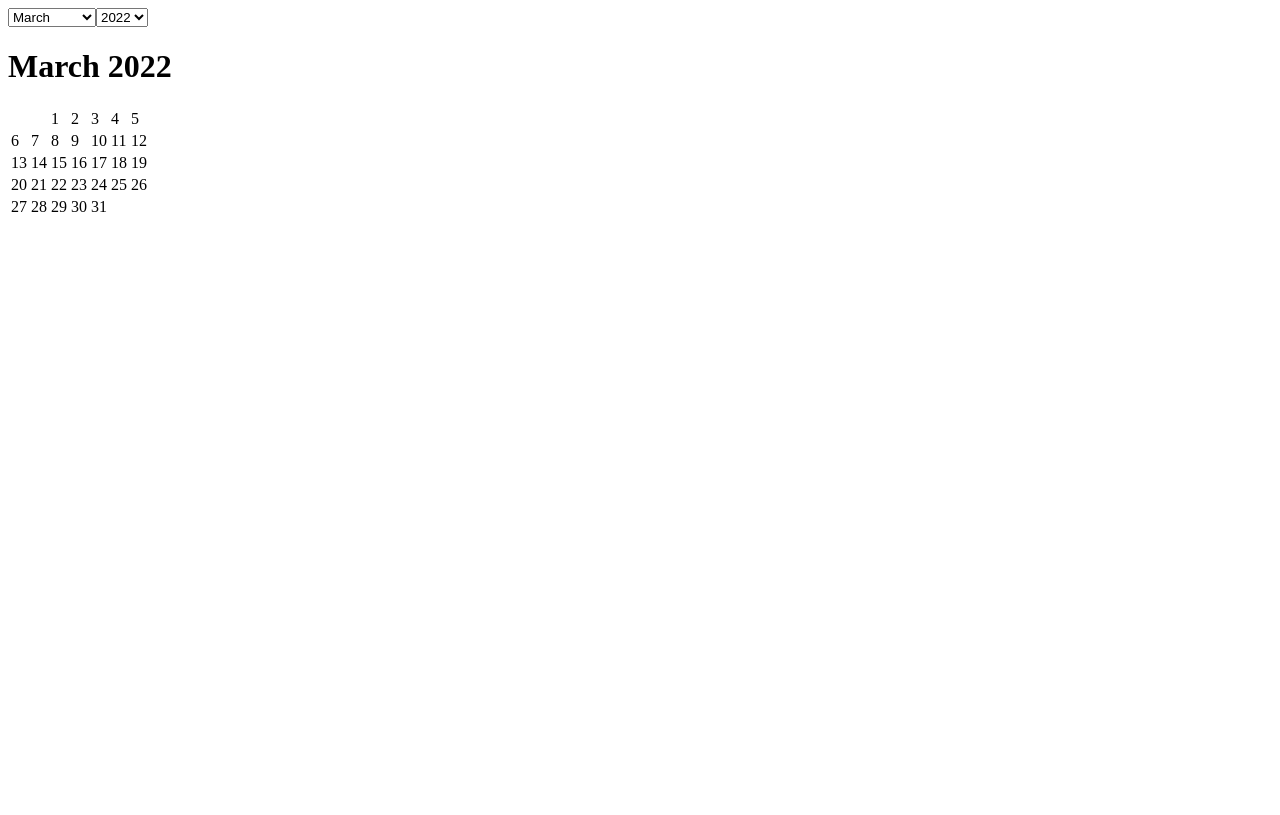
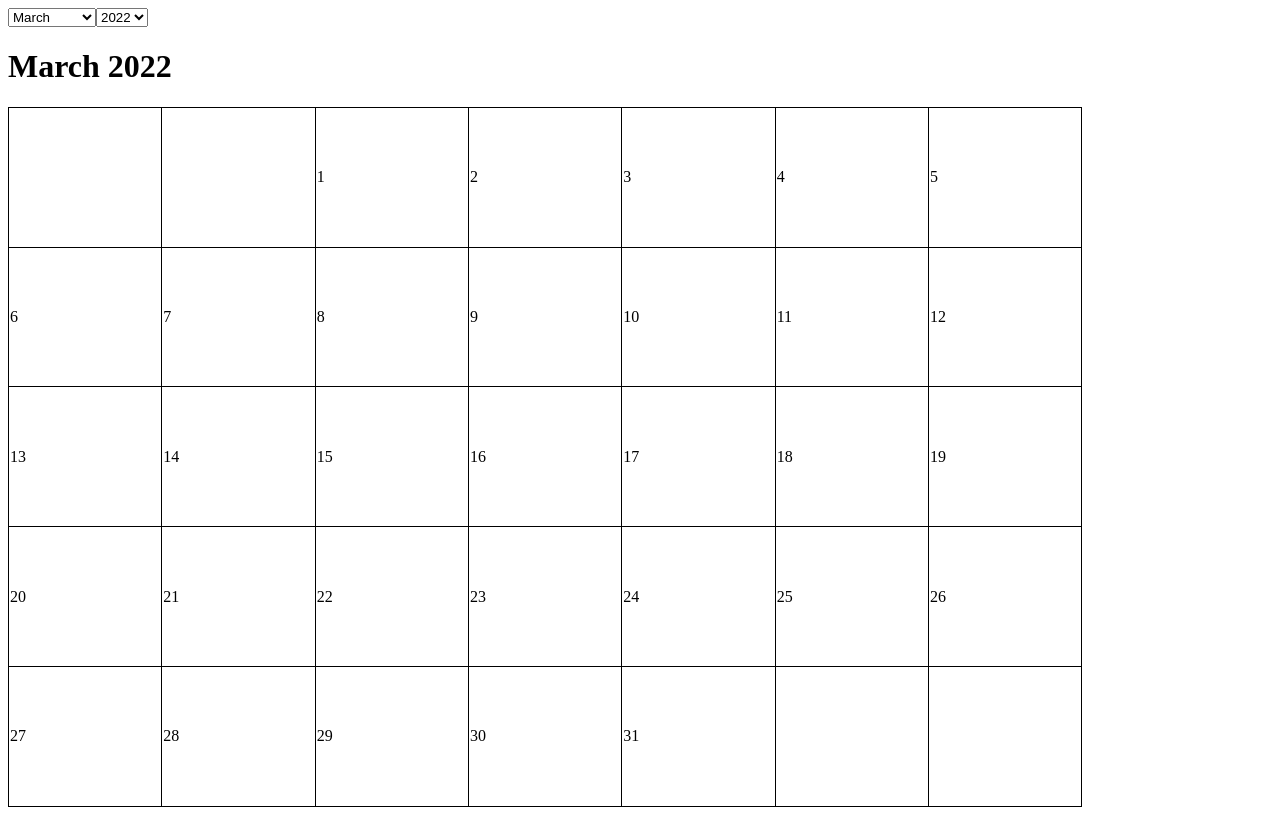
Before and after one commit to Park-Joyeong/Hoogle-Calendar, a React (Create React App) app: page / in a window 1280 px wide. Built offline with nearby package versions, Linux system fonts and the light colour scheme.

Commit message:
Calendar-body-table css

```diff
--- a/src/components/Calendar/CalendarComponents/CalendarBody.tsx
+++ b/src/components/Calendar/CalendarComponents/CalendarBody.tsx
@@ -1,5 +1,6 @@
 import React from "react";
 import { MONTHS } from "./months";
+import "../../../css/calendar-body.css";
 
 export interface Props {
     selectedYYYYMM: string;
@@ -23,16 +24,28 @@ const CalendarBody = (props: Props) => {
         let weekdayIdx = weekdayIdxOfFirstDay;
         let emptySlotCount = 0;
         while (emptySlotCount < weekdayIdx) {
-            rowData.push(<td key={`Slot_${emptySlotCount}`}></td>);
+            rowData.push(<td key={`Upper_Slot_${emptySlotCount}`} className="calendar-body-td"></td>);
             emptySlotCount++;
         }
         for (let i = firstDay; i <= lastDay; i++) {
-            rowData.push(<td key={i}>{i}</td>);
+            rowData.push(
+                <td key={i} className="calendar-body-td">
+                    {i}
+                </td>,
+            );
             weekdayIdx++;
-            if (weekdayIdx === 7 || i === lastDay) {
+            if (weekdayIdx === 7) {
                 tableData.push(<tr key={i}>{rowData}</tr>);
                 rowData = [];
                 weekdayIdx = 0;
+            } else if (i === lastDay) {
+                emptySlotCount = 0;
+                while (weekdayIdx < 7) {
+                    rowData.push(<td key={`Lower_Slot_${emptySlotCount}`} className="calendar-body-td"></td>);
+                    weekdayIdx++;
+                    emptySlotCount++;
+                }
+                tableData.push(<tr key={i}>{rowData}</tr>);
             }
         }
     };
@@ -43,7 +56,7 @@ const CalendarBody = (props: Props) => {
                 {(MONTHS as any)[props.selectedYYYYMM.substring(4, 6)]}&nbsp;
                 {props.selectedYYYYMM.substring(0, 4)}
             </h1>
-            <table>
+            <table className="calendar-body-table">
                 <tbody>{tableData}</tbody>
             </table>
         </div>
--- /dev/null
+++ b/src/css/calendar-body.css
@@ -0,0 +1,10 @@
+.calendar-body-table,
+.calendar-body-td {
+    border: 1px solid black;
+    border-collapse: collapse;
+}
+
+.calendar-body-table {
+    width: 85%;
+    height: 700px;
+}
```
